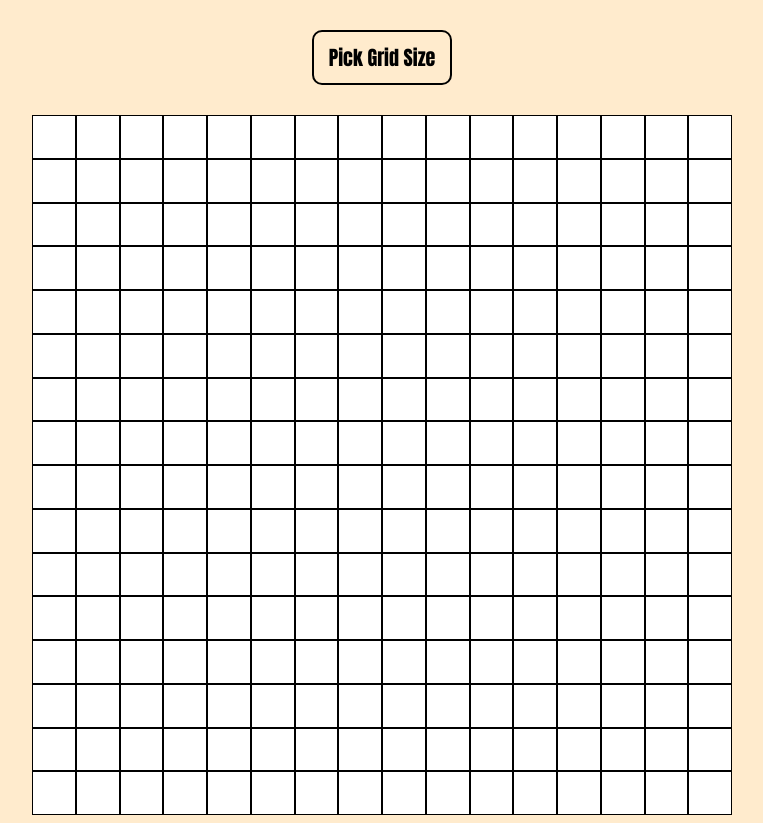
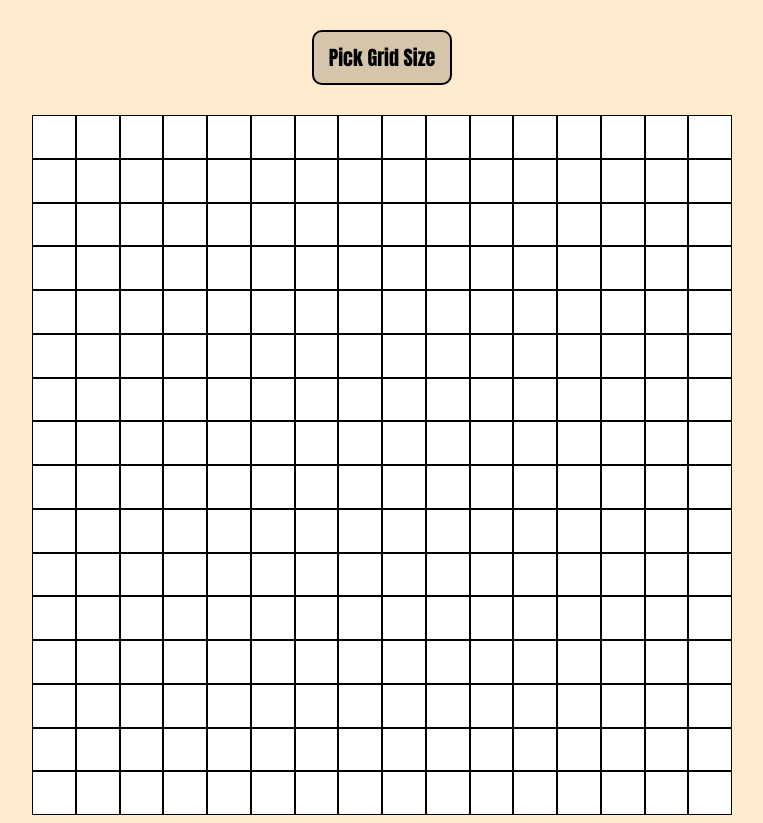
Before and after one commit to p4triko/odin-etch, a plain HTML site: page index.html in a window 1280 px wide. In both pictures the pointer is over the button "Pick Grid Size". Shown: the whole page, without its empty margins (258-1021 px from the left). Drawn offline with Linux system fonts and the light colour scheme.

Commit message:
Give button a hover effect

```diff
--- a/style.css
+++ b/style.css
@@ -1,6 +1,5 @@
 body{
   background-color: blanchedalmond;
-  font-family: "Anton", Arial;
 }
 
 #container{
@@ -26,6 +25,10 @@ body{
   font-size: 20px;
 }
 
+.size-button:hover{
+  background-color: rgb(212, 197, 171);
+}
+
 .content{
   display: flex;
   justify-content: center;
```
